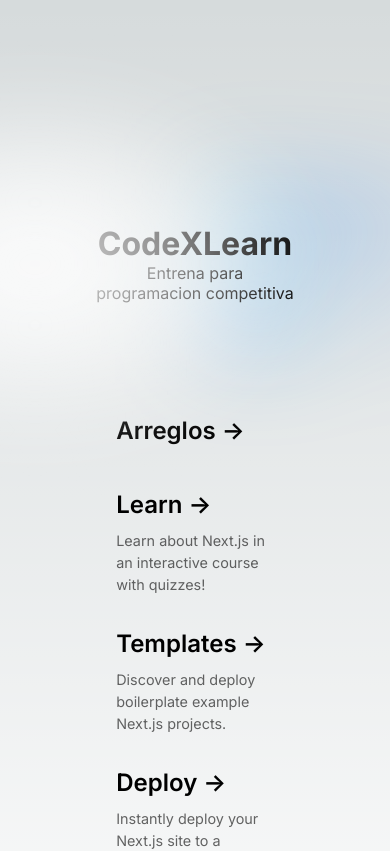
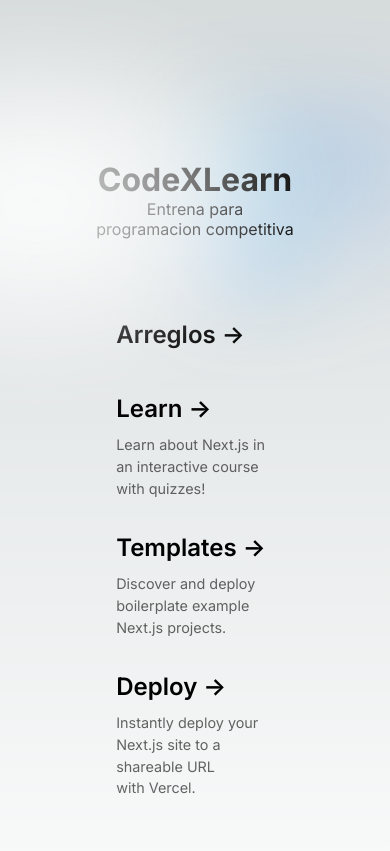
Before and after one commit to JDDMR03/CodeXLearn, a Next.js app: page / in a window 390 px wide. Shown: the top 851 px of the page. Built offline with nearby package versions, Linux system fonts and the light colour scheme.

Commit message:
fixing responsive feature

```diff
--- a/src/styles/Home.module.css
+++ b/src/styles/Home.module.css
@@ -151,7 +151,6 @@
   }
 
   .center {
-    padding: 8rem 0 6rem;
     justify-content: center;
   }
 
@@ -193,7 +192,7 @@
   }
 
   .description div {
-    align-items: center;
+    align-items: flex-end;
     pointer-events: none;
     inset: auto 0 0;
     padding: 2rem;
```
